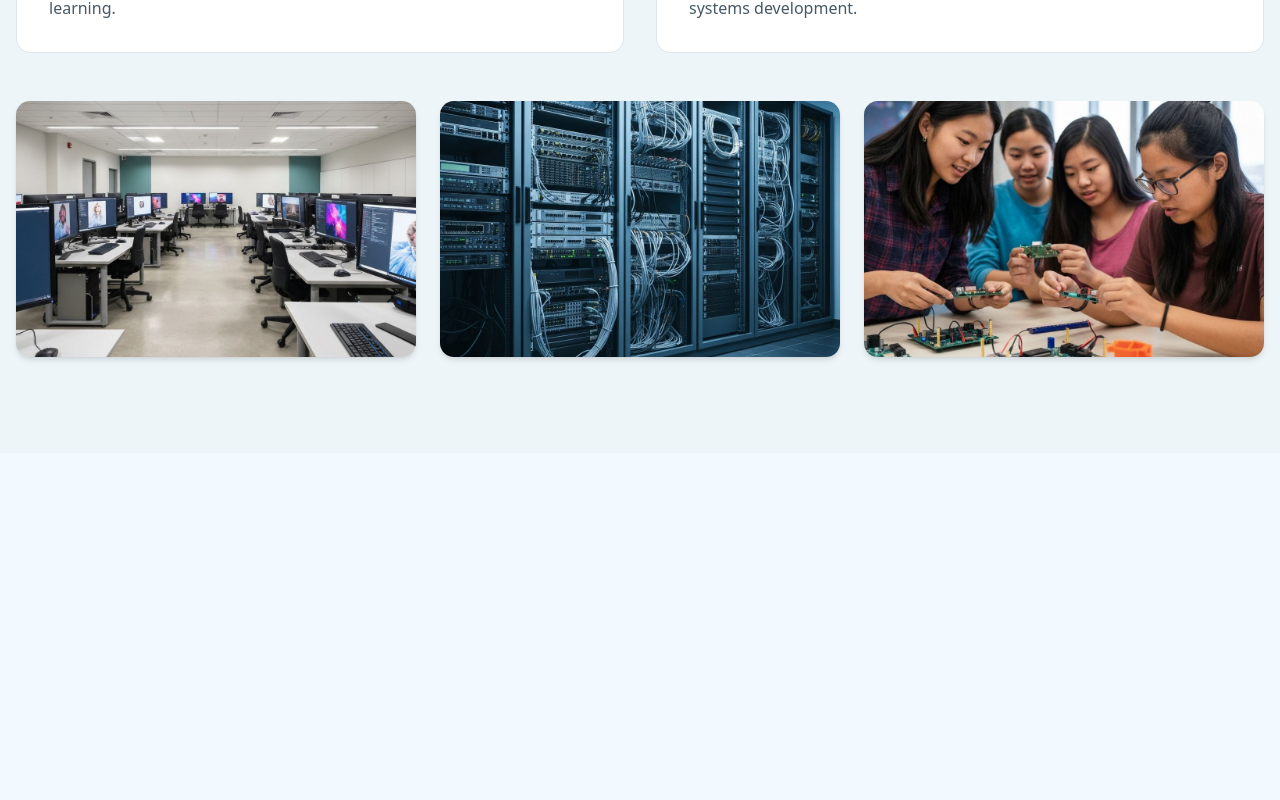
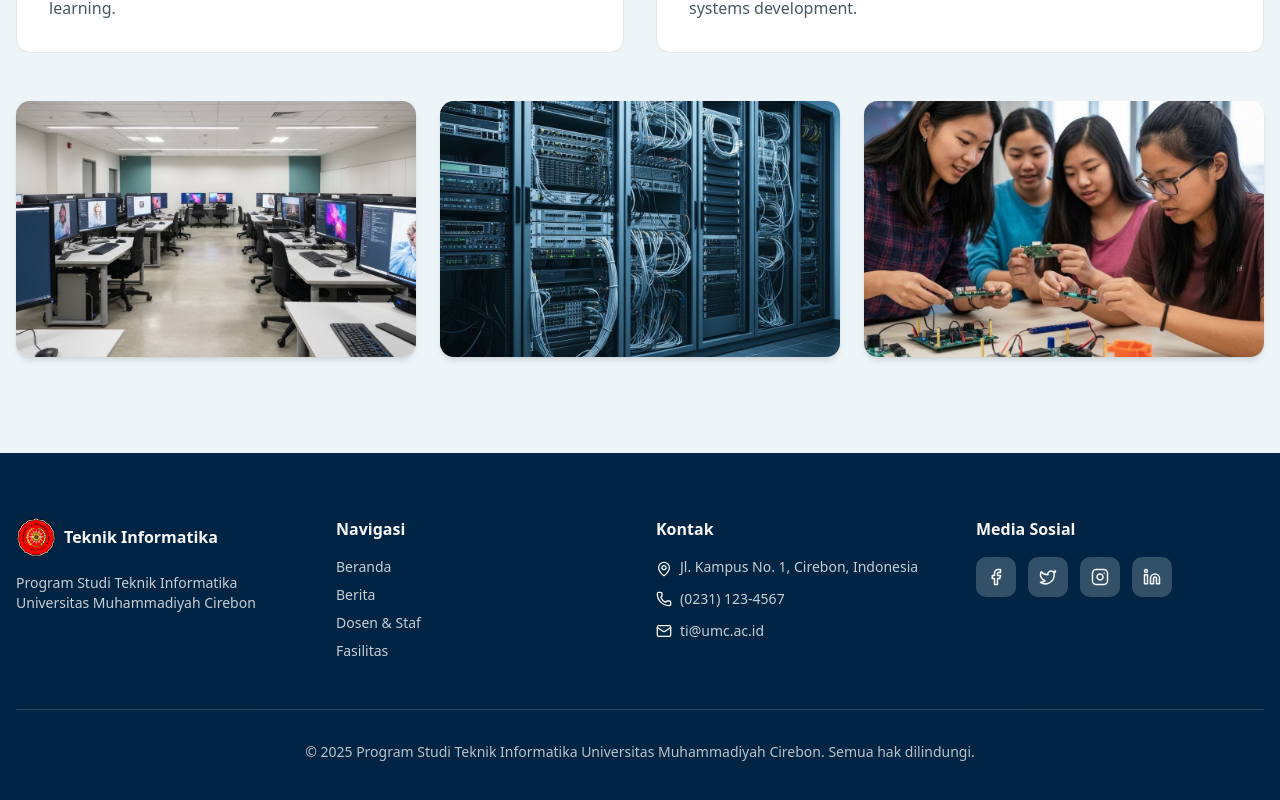
Before and after one commit to umc-dev/it-umc-fe, a Next.js app: page / in a window 1280 px wide. Shown: the part 3311-4111 px from the top of the page. Before the commit the page ends 3764 px from the top, so only its background shows below. Built offline with nearby package versions, Linux system fonts and the light colour scheme.

Commit message:
feat(layout): add reusable footer component

```diff
--- a/app/layout.tsx
+++ b/app/layout.tsx
@@ -2,6 +2,7 @@ import type { Metadata } from "next";
 import { Geist, Geist_Mono } from "next/font/google";
 import "./globals.css";
 import Navbar from "@/components/Navbar";
+import Footer from "@/components/Footer";
 
 const geistSans = Geist({
   variable: "--font-geist-sans",
@@ -30,6 +31,7 @@ export default function RootLayout({
       >
         <Navbar />
         <main>{children}</main>
+        <Footer />
       </body>
     </html>
   );
--- /dev/null
+++ b/components/Footer.tsx
@@ -0,0 +1,138 @@
+import Link from "next/link";
+import {
+  Mail,
+  Phone,
+  MapPin,
+  Facebook,
+  Twitter,
+  Instagram,
+  Linkedin,
+} from "lucide-react";
+import Image from "next/image";
+
+export default function Footer() {
+  return (
+    <footer className="bg-primary text-primary-foreground">
+      <div className="container mx-auto px-4 py-12 md:py-16">
+        <div className="grid grid-cols-1 md:grid-cols-4 gap-8 mb-12">
+          {/* About */}
+          <div>
+            <div className="flex items-center gap-2 mb-4">
+              <div className="w-10 h-10 rounded-lg overflow-hidden">
+                <Image
+                  src="/logo.svg"
+                  alt="Logo UMC"
+                  width={40}
+                  height={40}
+                  className="object-contain w-full h-full"
+                />
+              </div>
+              <h3 className="font-bold">Teknik Informatika</h3>
+            </div>
+            <p className="text-sm opacity-80">
+              Program Studi Teknik Informatika Universitas Muhammadiyah Cirebon
+            </p>
+          </div>
+
+          {/* Quick Links */}
+          <div>
+            <h4 className="font-semibold mb-4">Navigasi</h4>
+            <ul className="space-y-2 text-sm">
+              <li>
+                <Link
+                  href="/"
+                  className="opacity-80 hover:opacity-100 transition-opacity"
+                >
+                  Beranda
+                </Link>
+              </li>
+              <li>
+                <Link
+                  href="/berita"
+                  className="opacity-80 hover:opacity-100 transition-opacity"
+                >
+                  Berita
+                </Link>
+              </li>
+              <li>
+                <Link
+                  href="/dosen"
+                  className="opacity-80 hover:opacity-100 transition-opacity"
+                >
+                  Dosen & Staf
+                </Link>
+              </li>
+              <li>
+                <Link
+                  href="/fasilitas"
+                  className="opacity-80 hover:opacity-100 transition-opacity"
+                >
+                  Fasilitas
+                </Link>
+              </li>
+            </ul>
+          </div>
+
+          {/* Contact Info */}
+          <div>
+            <h4 className="font-semibold mb-4">Kontak</h4>
+            <ul className="space-y-3 text-sm">
+              <li className="flex items-start gap-2">
+                <MapPin size={16} className="mt-1 shrink-0" />
+                <span className="opacity-80">
+                  Jl. Kampus No. 1, Cirebon, Indonesia
+                </span>
+              </li>
+              <li className="flex items-center gap-2">
+                <Phone size={16} />
+                <span className="opacity-80">(0231) 123-4567</span>
+              </li>
+              <li className="flex items-center gap-2">
+                <Mail size={16} />
+                <span className="opacity-80">ti@umc.ac.id</span>
+              </li>
+            </ul>
+          </div>
+
+          {/* Social Media */}
+          <div>
+            <h4 className="font-semibold mb-4">Media Sosial</h4>
+            <div className="flex gap-3">
+              <a
+                href="#"
+                className="w-10 h-10 bg-white/20 rounded-lg flex items-center justify-center hover:bg-white/30 transition-colors"
+              >
+                <Facebook size={18} />
+              </a>
+              <a
+                href="#"
+                className="w-10 h-10 bg-white/20 rounded-lg flex items-center justify-center hover:bg-white/30 transition-colors"
+              >
+                <Twitter size={18} />
+              </a>
+              <a
+                href="#"
+                className="w-10 h-10 bg-white/20 rounded-lg flex items-center justify-center hover:bg-white/30 transition-colors"
+              >
+                <Instagram size={18} />
+              </a>
+              <a
+                href="#"
+                className="w-10 h-10 bg-white/20 rounded-lg flex items-center justify-center hover:bg-white/30 transition-colors"
+              >
+                <Linkedin size={18} />
+              </a>
+            </div>
+          </div>
+        </div>
+
+        <div className="border-t border-white/20 pt-8 text-center text-sm opacity-75">
+          <p>
+            &copy; 2025 Program Studi Teknik Informatika Universitas
+            Muhammadiyah Cirebon. Semua hak dilindungi.
+          </p>
+        </div>
+      </div>
+    </footer>
+  );
+}
```
Also changed, not shown: components/Navbar.tsx (+46 -19 lines).
